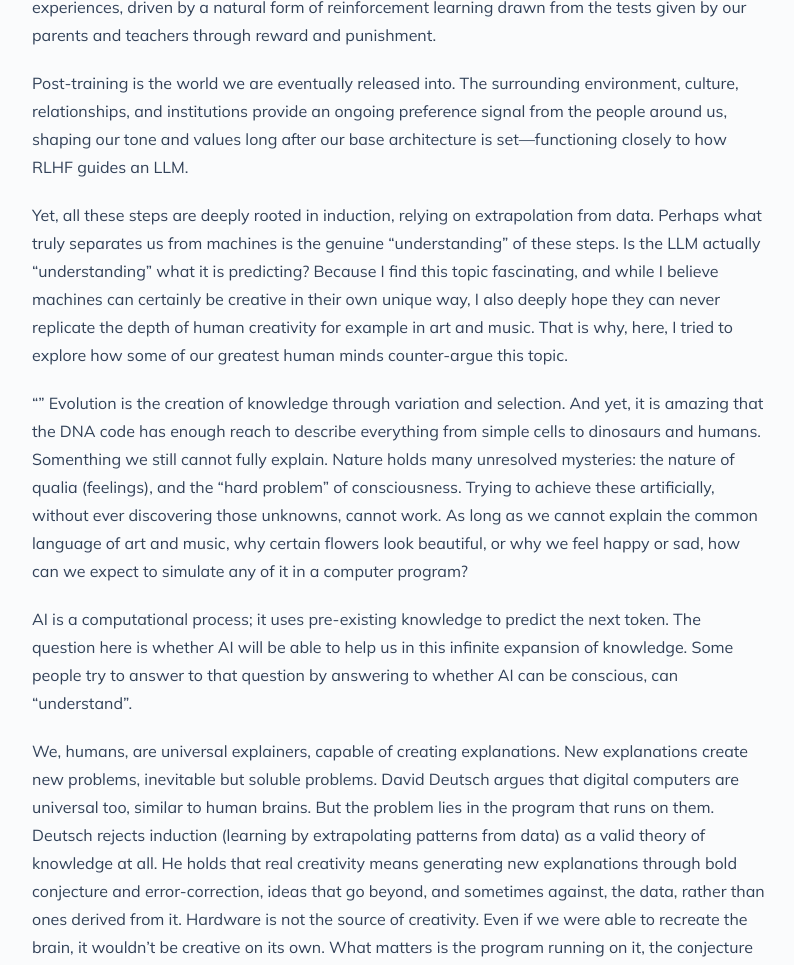
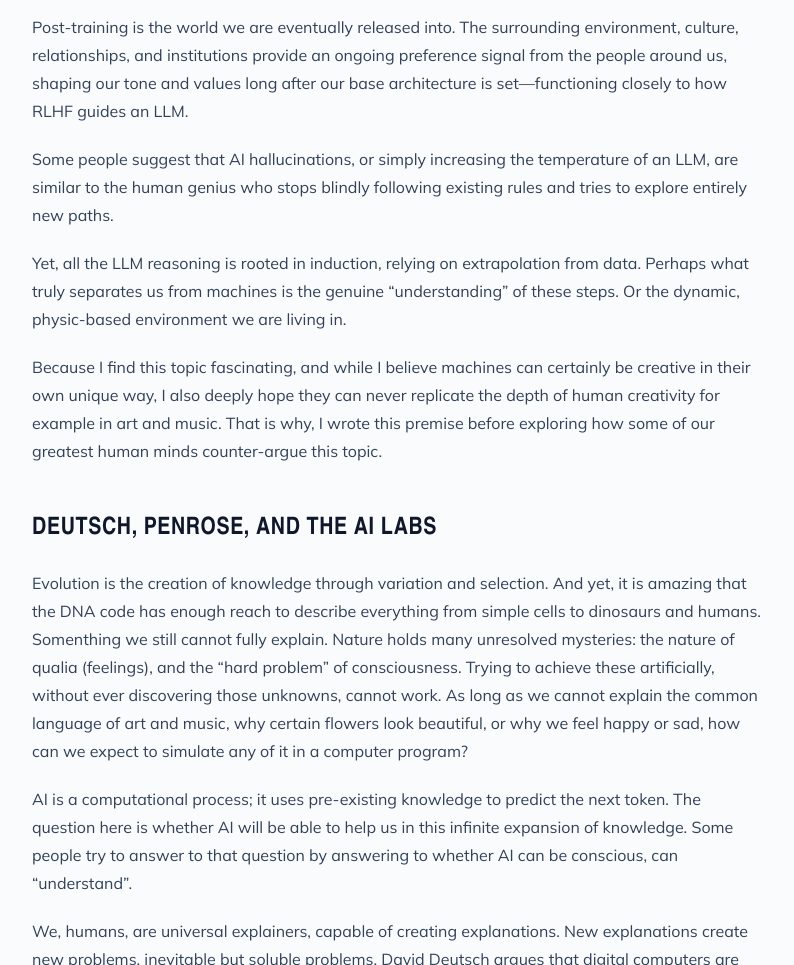
Before and after one commit to SecchiAlessandro/SecchiAlessandro.github.io, an Astro site: page /ai/ai-and-creativity/ in a window 1280 px wide. Shown: the part 968-1933 px from the top of the page, without its empty margins (240-1034 px from the left). Built offline with nearby package versions, Linux system fonts and the light colour scheme; Astro itself is replaced by a stand-in of ours; a web font is replaced by a local one.

Commit message:
Update AI and creativity discussion in blog post
Revised sections on AI creativity and human understanding, adding comparisons between language models and human development.

```diff
--- a/src/content/blog/ai/ai-and-creativity.md
+++ b/src/content/blog/ai/ai-and-creativity.md
@@ -8,7 +8,7 @@ topic: ai
 
 Human wellbeing ultimately depends on the progress of our society, and this progress thrives on scientific discoveries. It is not important whether these scientific breakthroughs come from a human or an artificial being, just as it might not be of fundamental importance if artificial beings feel and are "conscious" in the way we assume we are. Still, I find it truly fascinating how many people assume that human genius is merely an extrapolation of existing knowledge. Indeed, we regularly use combinational and exploratory knowledge in our daily lives, and some of us can even use transformational knowledge to break existing boundaries, to create something completely original, something far outside the realm of existing knowledge. But existing with respect to what?
 
-I believe machines can easily use combinational and exploratory knowledge, but what about going outside the boundaries of their training dataset? In a computational system, existing knowledge is inherently limited to the training dataset; in humans, this training dataset, our dynamic environment, constantly changes. Some people suggest that hallucinations, or simply increasing the temperature of an LLM, are similar to a human who stops blindly following existing rules and tries to explore entirely new paths.
+I believe machines can easily use combinational and exploratory knowledge, but what about going outside the boundaries of their training dataset? In a computational system, existing knowledge is inherently limited to the training dataset; in humans, this training dataset, our dynamic environment, constantly changes.
 
 I love the pattern between how we train a language model and how a person comes to be. Pre-training is remarkably like DNA. Evolution compressed billions of years of trial and error into a compact genome, and natural selection picked the resilient ones that survived. Pre-training an LLM is like our own evolutionary journey over the past 300,000 years.
 
@@ -16,9 +16,15 @@ Mid-training behaves just like our early life. Our unique character is shaped by
 
 Post-training is the world we are eventually released into. The surrounding environment, culture, relationships, and institutions provide an ongoing preference signal from the people around us, shaping our tone and values long after our base architecture is set—functioning closely to how RLHF guides an LLM.
 
-Yet, all these steps are deeply rooted in induction, relying on extrapolation from data. Perhaps what truly separates us from machines is the genuine "understanding" of these steps. Is the LLM actually "understanding" what it is predicting? Because I find this topic fascinating, and while I believe machines can certainly be creative in their own unique way, I also deeply hope they can never replicate the depth of human creativity for example in art and music. That is why, here, I tried to explore how some of our greatest human minds counter-argue this topic.
+Some people suggest that AI hallucinations, or simply increasing the temperature of an LLM, are similar to the human genius who stops blindly following existing rules and tries to explore entirely new paths.
 
-""
+Yet, all the LLM reasoning is rooted in induction, relying on extrapolation from data. Perhaps what truly separates us from machines is the genuine "understanding" of these steps. Or the dynamic, physic-based environment we are living in.
+
+Because I find this topic fascinating, and while I believe machines can certainly be creative in their own unique way, I also deeply hope they can never replicate the depth of human creativity for example in art and music. That is why, I wrote this premise before exploring how some of our greatest human minds counter-argue this topic.
+
+
+## Deutsch, Penrose, and the AI labs
+
 Evolution is the creation of knowledge through variation and selection. And yet, it is amazing that the DNA code has enough reach to describe everything from simple cells to dinosaurs and humans. Somenthing we still cannot fully explain.
 Nature holds many unresolved mysteries: the nature of qualia (feelings), and the "hard problem" of consciousness. Trying to achieve these artificially, without ever discovering those unknowns, cannot work. As long as we cannot explain the common language of art and music, why certain flowers look beautiful, or why we feel happy or sad, how can we expect to simulate any of it in a computer program?
 
```
